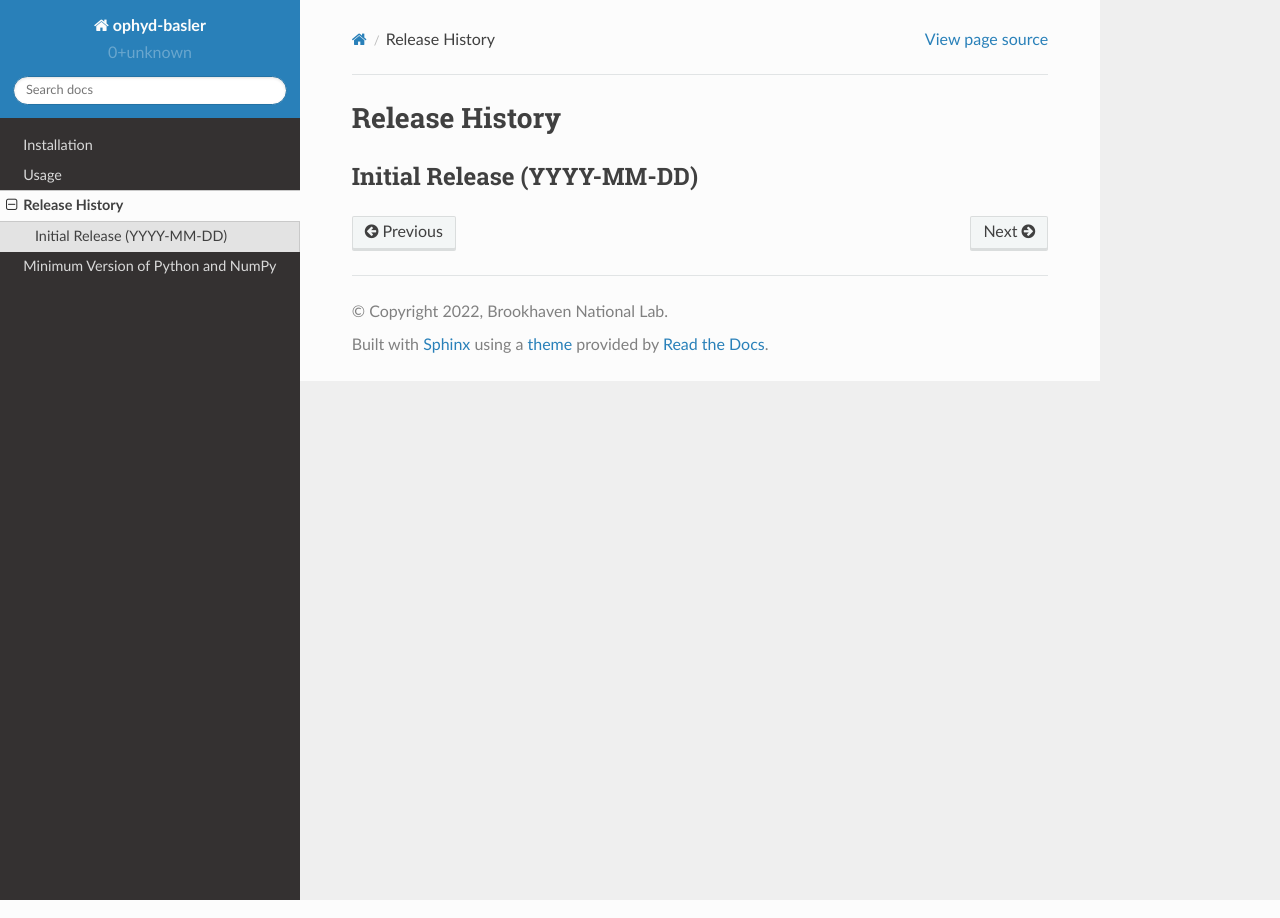
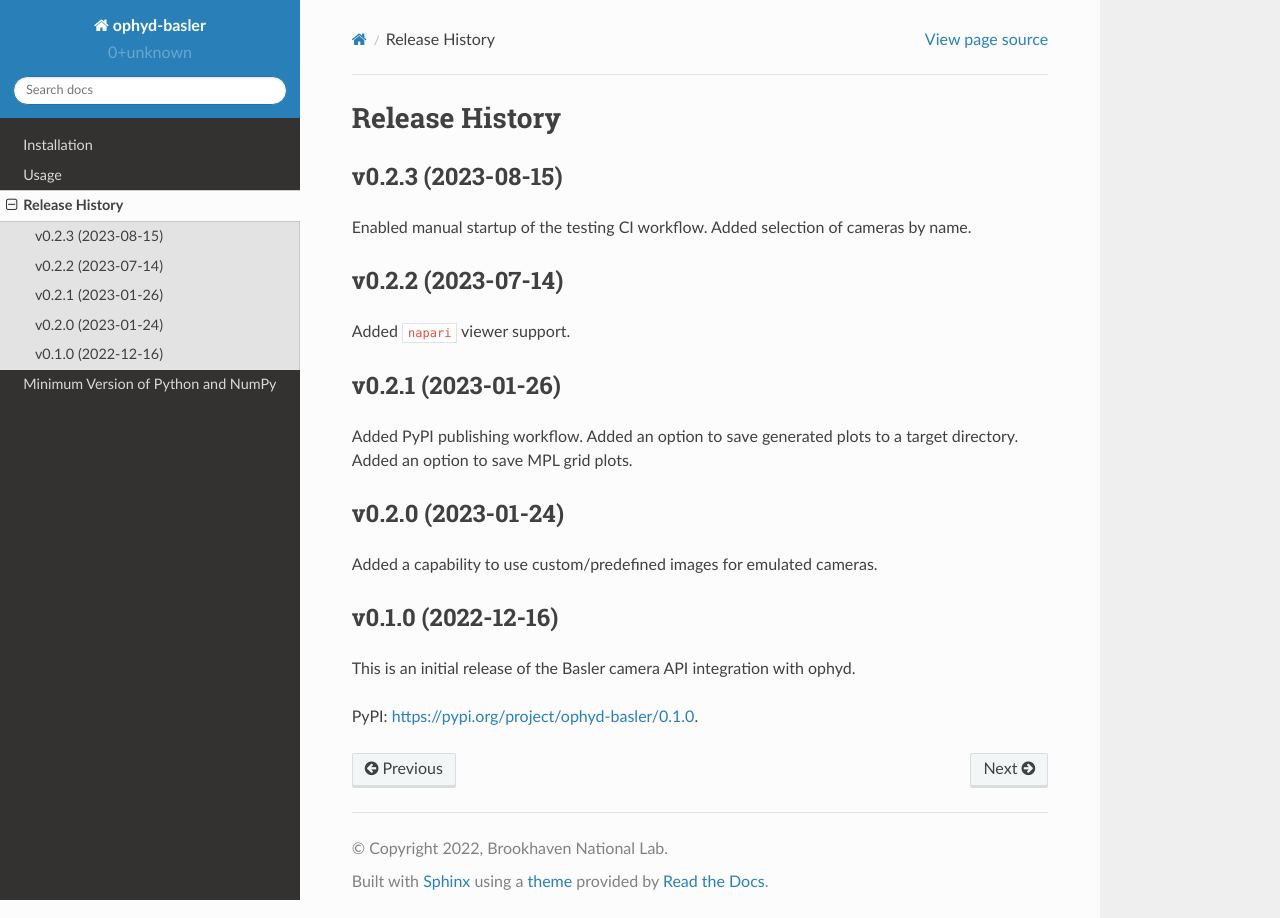
Before and after one commit to BNL-ATF/ophyd-basler, a Sphinx documentation site: the page built from docs/source/release-history.rst, in a window 1280 px wide. Built offline with Sphinx 7.4.7 and the Read the Docs theme 2.0.0, drawn with Linux system fonts in a browser that asks for light colours.

Commit message:
DOC: add release notes for all versions including the new one v0.2.3

```diff
--- a/docs/source/release-history.rst
+++ b/docs/source/release-history.rst
@@ -2,5 +2,36 @@
 Release History
 ===============
 
-Initial Release (YYYY-MM-DD)
-----------------------------
+v0.2.3 (2023-08-15)
+-------------------
+
+Enabled manual startup of the testing CI workflow.
+Added selection of cameras by name.
+
+
+v0.2.2 (2023-07-14)
+-------------------
+
+Added ``napari`` viewer support.
+
+
+v0.2.1 (2023-01-26)
+-------------------
+
+Added PyPI publishing workflow.
+Added an option to save generated plots to a target directory.
+Added an option to save MPL grid plots.
+
+
+v0.2.0 (2023-01-24)
+-------------------
+
+Added a capability to use custom/predefined images for emulated cameras.
+
+
+v0.1.0 (2022-12-16)
+-------------------
+
+This is an initial release of the Basler camera API integration with ophyd.
+
+PyPI: https://pypi.org/project/ophyd-basler/0.1.0.
```
